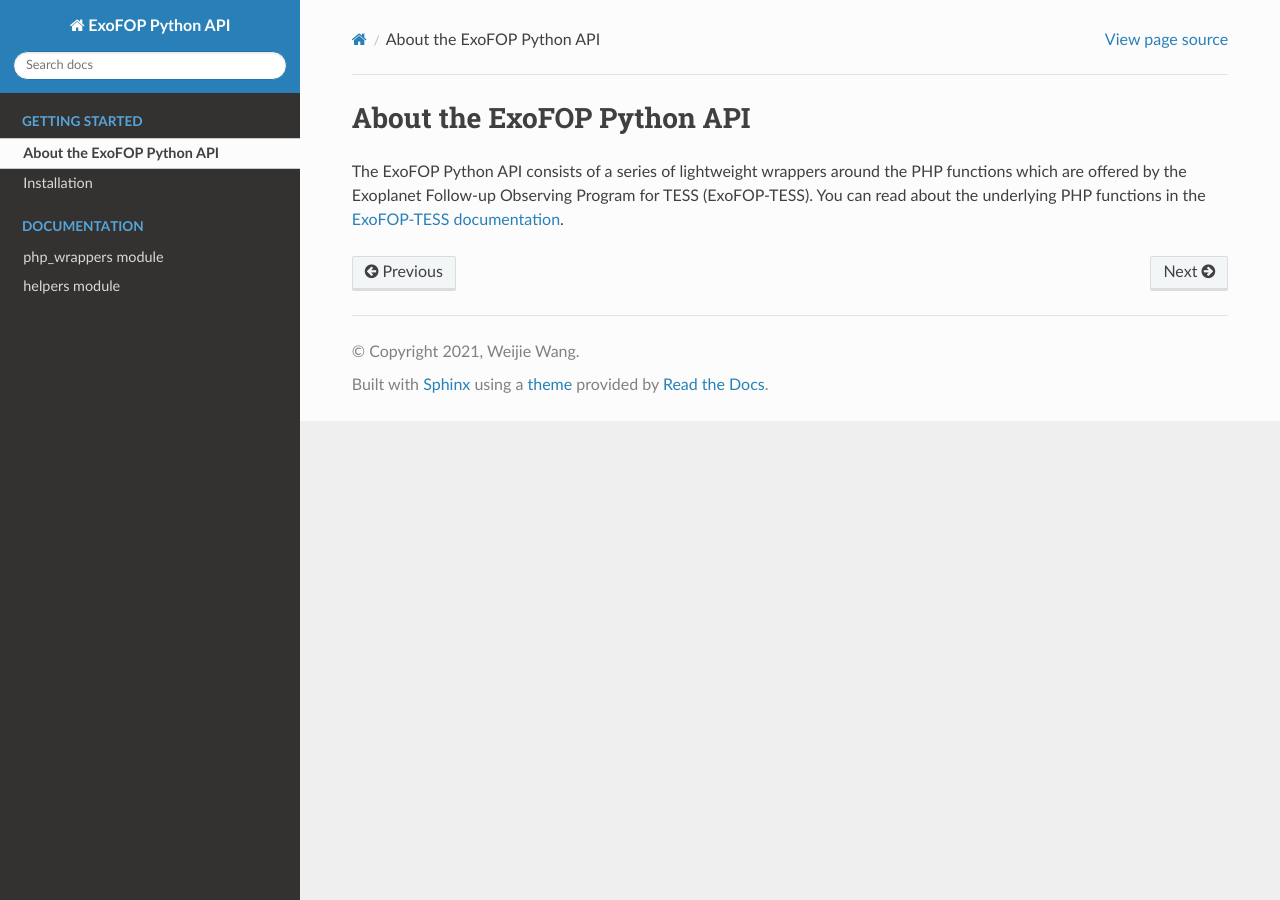
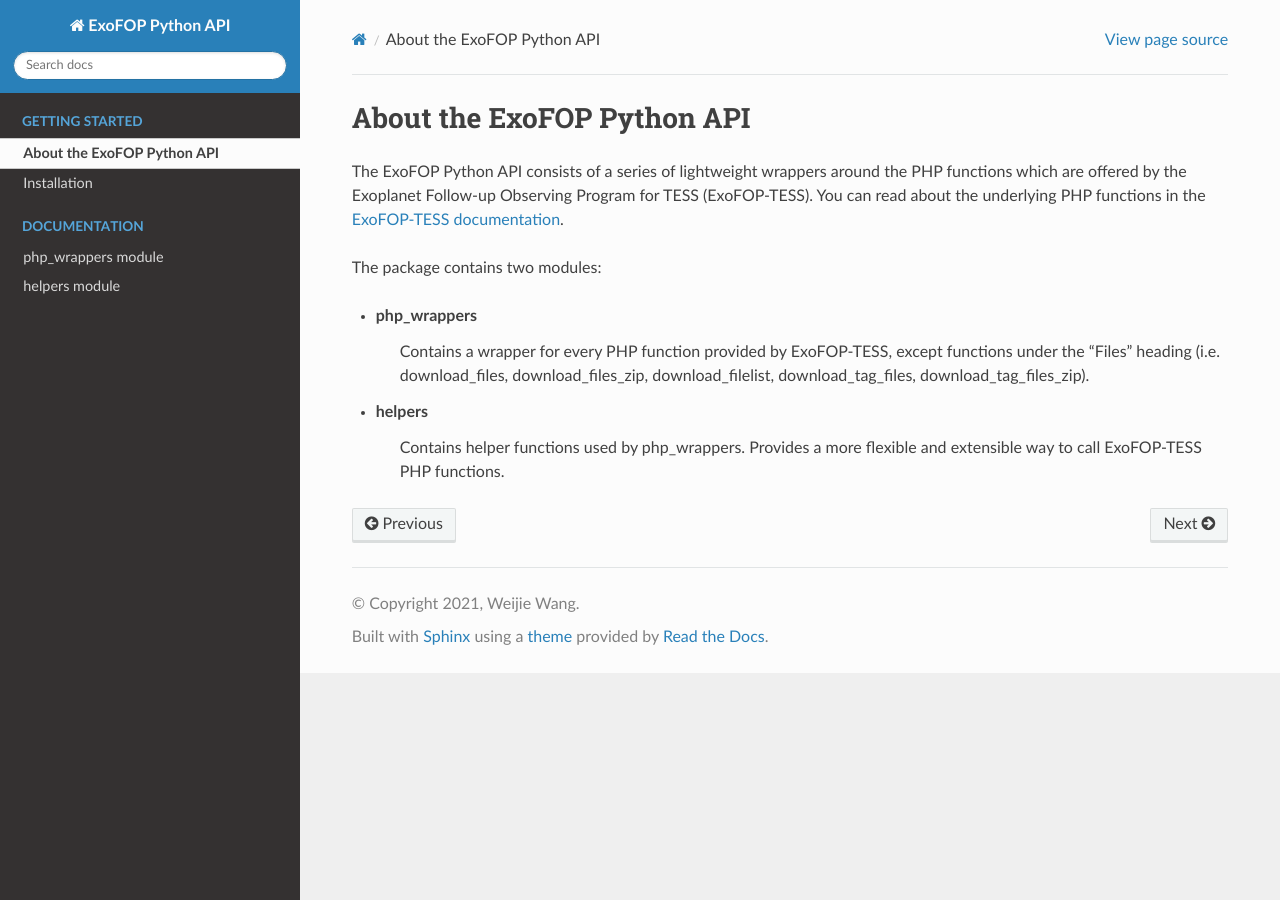
Before and after one commit to jennywwww/etta, a Sphinx documentation site: the page built from docs/source/getting-started/about.rst, in a window 1280 px wide. Built offline with Sphinx 7.4.7 and the Read the Docs theme 2.0.0, drawn with Linux system fonts in a browser that asks for light colours; pages that are not in the unit, such as notebooks, are missing from menus.

Commit message:
Adding extra docs

```diff
--- a/docs/source/getting-started/about.rst
+++ b/docs/source/getting-started/about.rst
@@ -5,4 +5,12 @@ The ExoFOP Python API consists of a series of lightweight wrappers around
 the PHP functions which are offered by the Exoplanet Follow-up Observing Program for TESS (ExoFOP-TESS).
 You can read about the underlying PHP functions in the `ExoFOP-TESS documentation`_.
 
+The package contains two modules:
+
+* php_wrappers
+    Contains a wrapper for every PHP function provided by ExoFOP-TESS, except functions under the "Files" heading (i.e. download_files, download_files_zip, download_filelist, download_tag_files, download_tag_files_zip).
+
+* helpers
+    Contains helper functions used by php_wrappers. Provides a more flexible and extensible way to call ExoFOP-TESS PHP functions.
+
 .. _ExoFOP-TESS documentation: https://exofop.ipac.caltech.edu/tess/Introduction_to_ExoFOP_php_functions.php
--- a/docs/source/getting-started/installation.rst
+++ b/docs/source/getting-started/installation.rst
@@ -1,2 +1,8 @@
 Installation
 ============
+
+You can install the current development version of the ExoFOP Python API::
+
+  git clone https://github.com/jennywwww/exofop-tess-api.git
+  cd exofop-tess-api
+  pip install -r requirements.txt
```
